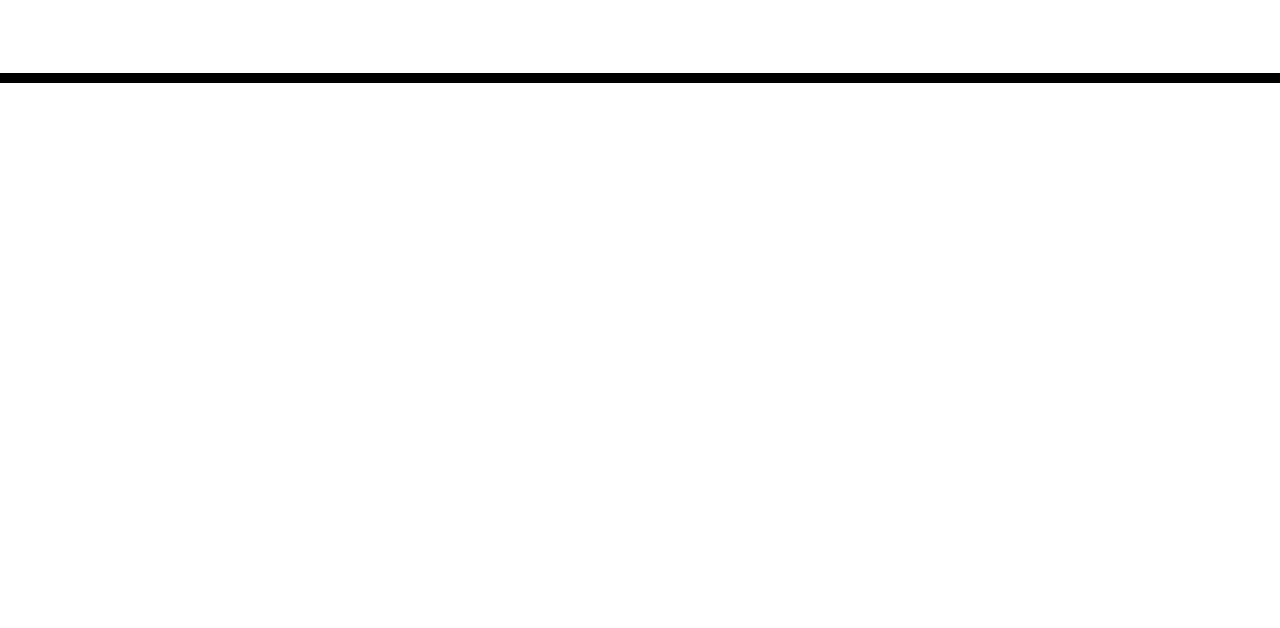
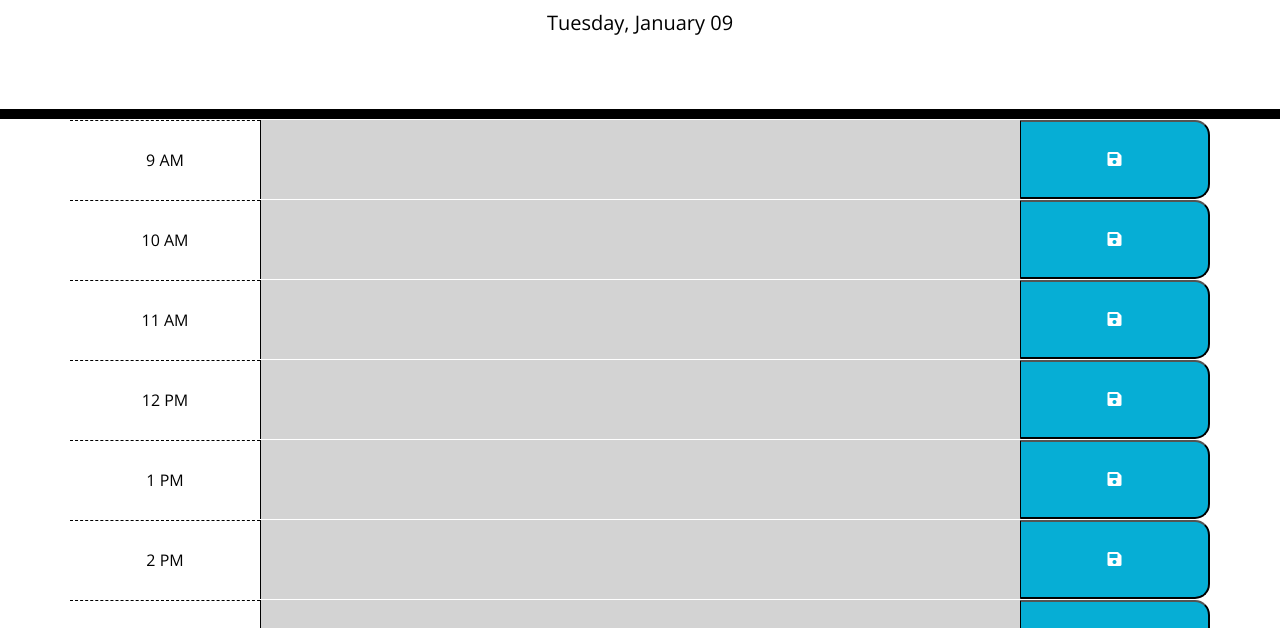
Before and after one commit to jakewshenry/work-day-scheduler, a plain HTML site: page index.html in a window 1280 px wide. Shown: the part 168-796 px from the top of the page. Drawn offline with nearby package versions, Linux system fonts and the light colour scheme.

Commit message:
Created table layout using JS

```diff
--- a/assets/js/index.js
+++ b/assets/js/index.js
@@ -0,0 +1,53 @@
+// Execute code after DOM is fully loaded
+document.addEventListener('DOMContentLoaded', function () {
+
+    var currentHour = dayjs();
+
+    $("#currentDay").text(dayjs().format("dddd[,] MMMM DD"));
+
+    var container = $(".container")
+
+    var timeTable = JSON.parse(localStorage.getItem('timeTable')) || [];
+
+    var schedule = [
+        9, 10, 11, 12, 13, 14, 15, 16, 17
+    ];
+
+    for (var i = 0; i < schedule.length; i++){
+        var time = currentHour.hour(schedule[i]).minute(0);
+
+        var timeBlock = $('<div>');
+        timeBlock.addClass('row time-block');
+
+        var hourBlock = $('<div>');
+        hourBlock.addClass('hour col-2 d-flex justify-content-center align-items-center');
+        hourBlock.text(time.format('h A'));
+
+        var textArea = $('<textarea>');
+        textArea.addClass('textarea col-8');
+
+        var saveBtn = $('<button>');
+        saveBtn.addClass('col-2 saveBtn');
+
+        var saveIcon = $('<i>');
+        saveIcon.addClass('fas fa-save');
+        saveBtn.append(saveIcon);
+
+        container.append(timeBlock);
+        timeBlock.append(hourBlock);
+        timeBlock.append(textArea);
+        timeBlock.append(saveBtn);
+
+        var differenceInTime = currentHour.diff(time, "minutes");
+        if(differenceInTime < 0) {
+            textArea.addClass('past');
+        } else if (differenceInTime > 60) {
+            textArea.addClass('future');
+
+        } else if (differenceInTime <= 60 && differenceInTime >= 0) {
+            textArea.addClass('present');
+        }
+
+    }
+
+});
--- a/index.html
+++ b/index.html
@@ -26,6 +26,7 @@
 
   <script src="https://cdnjs.cloudflare.com/ajax/libs/jquery/3.2.1/jquery.min.js"></script>
   <script src="https://cdn.jsdelivr.net/npm/dayjs@1/dayjs.min.js"></script>
+  <script src="./assets/js/index.js"></script>
 </body>
 
 </html>
```
